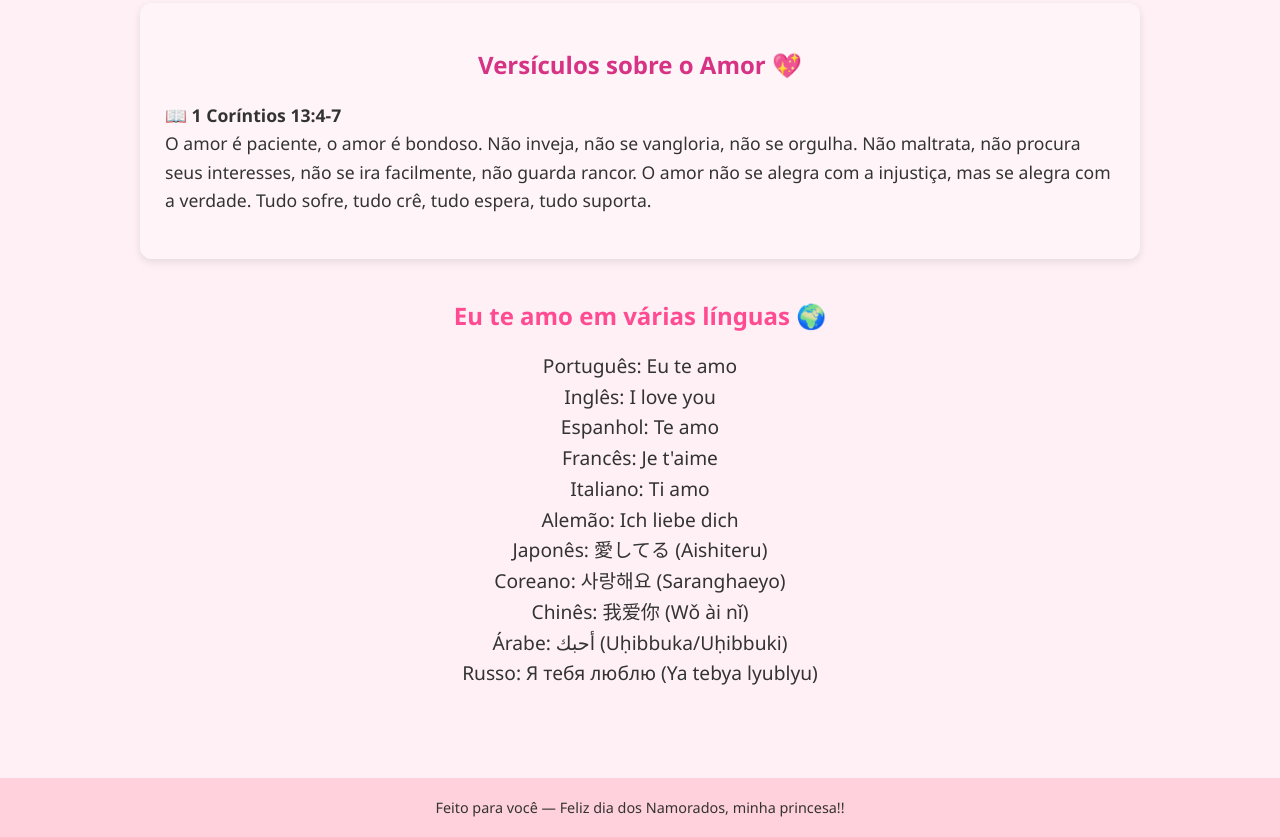
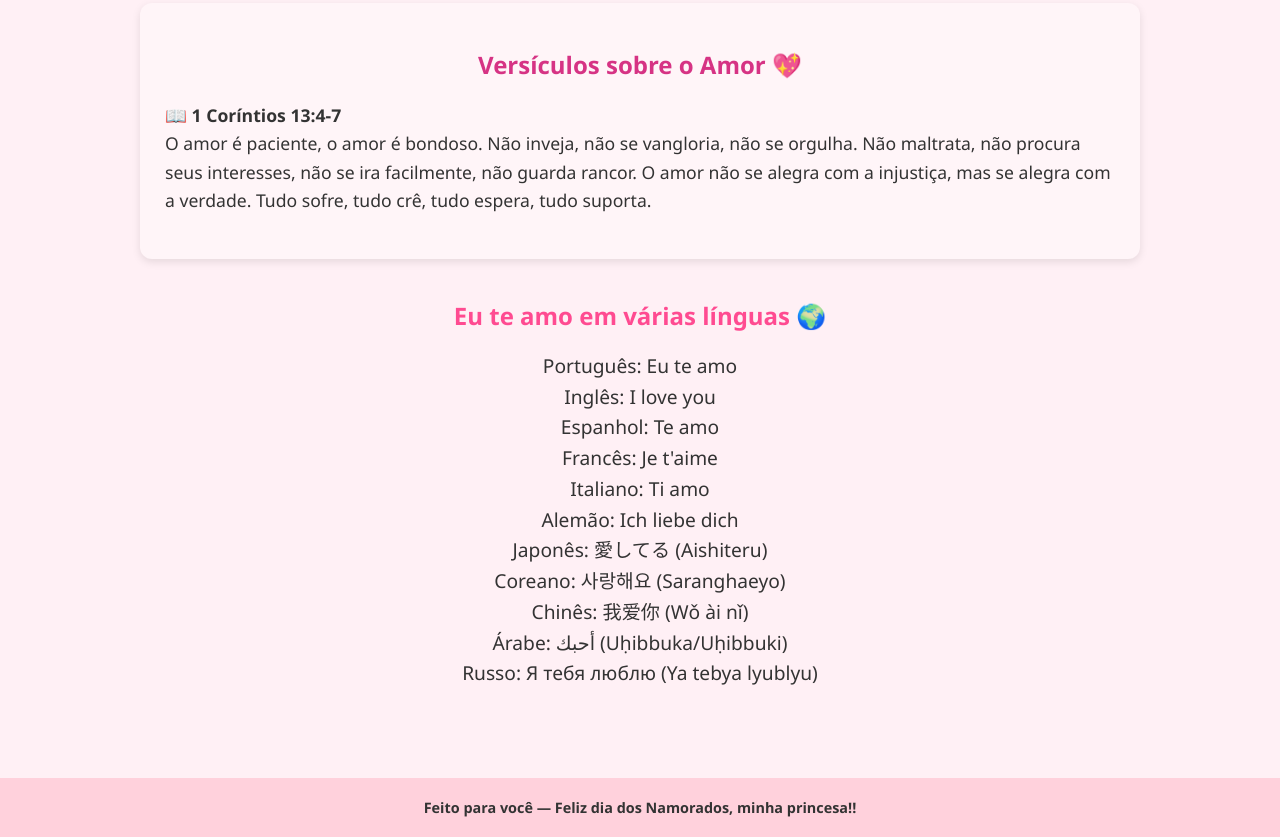
Before and after one commit to Davidzinn04/site-12, a plain HTML site: page index.html in a window 1280 px wide. Shown: the part 1427-2264 px from the top of the page. Drawn offline with Linux system fonts and the light colour scheme.

Commit message:
modifcando

```diff
--- a/index.html
+++ b/index.html
@@ -86,7 +86,7 @@ Eu te amo profundamente, e vou te amar como Cristo ama a Sua igreja.</p>
   </section>
 
   <footer>
-    Feito para você — Feliz dia dos Namorados, minha princesa!!
+    <b>Feito para você — Feliz dia dos Namorados, minha princesa!!</b>
   </footer>
 
 </body>
```
